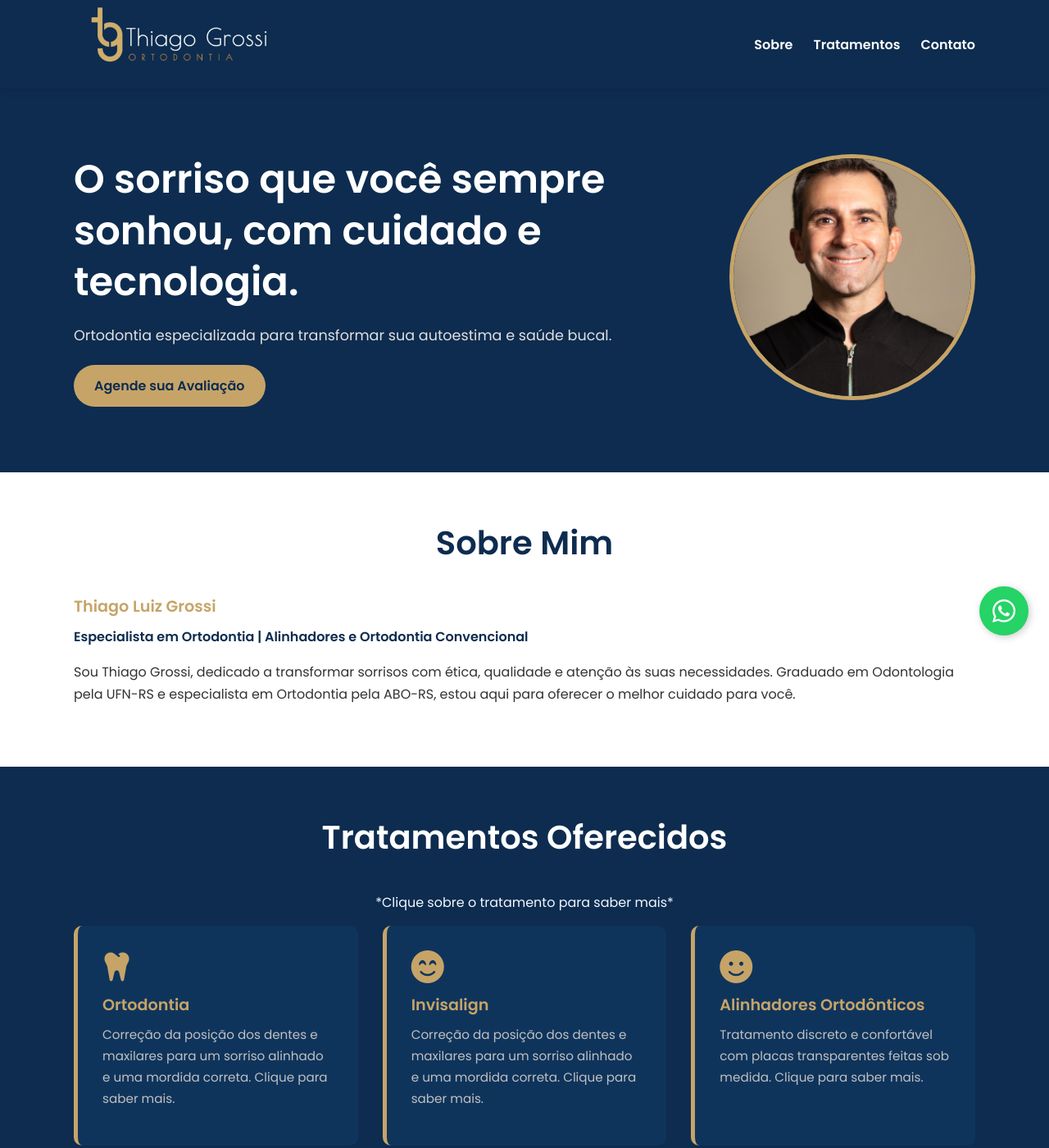
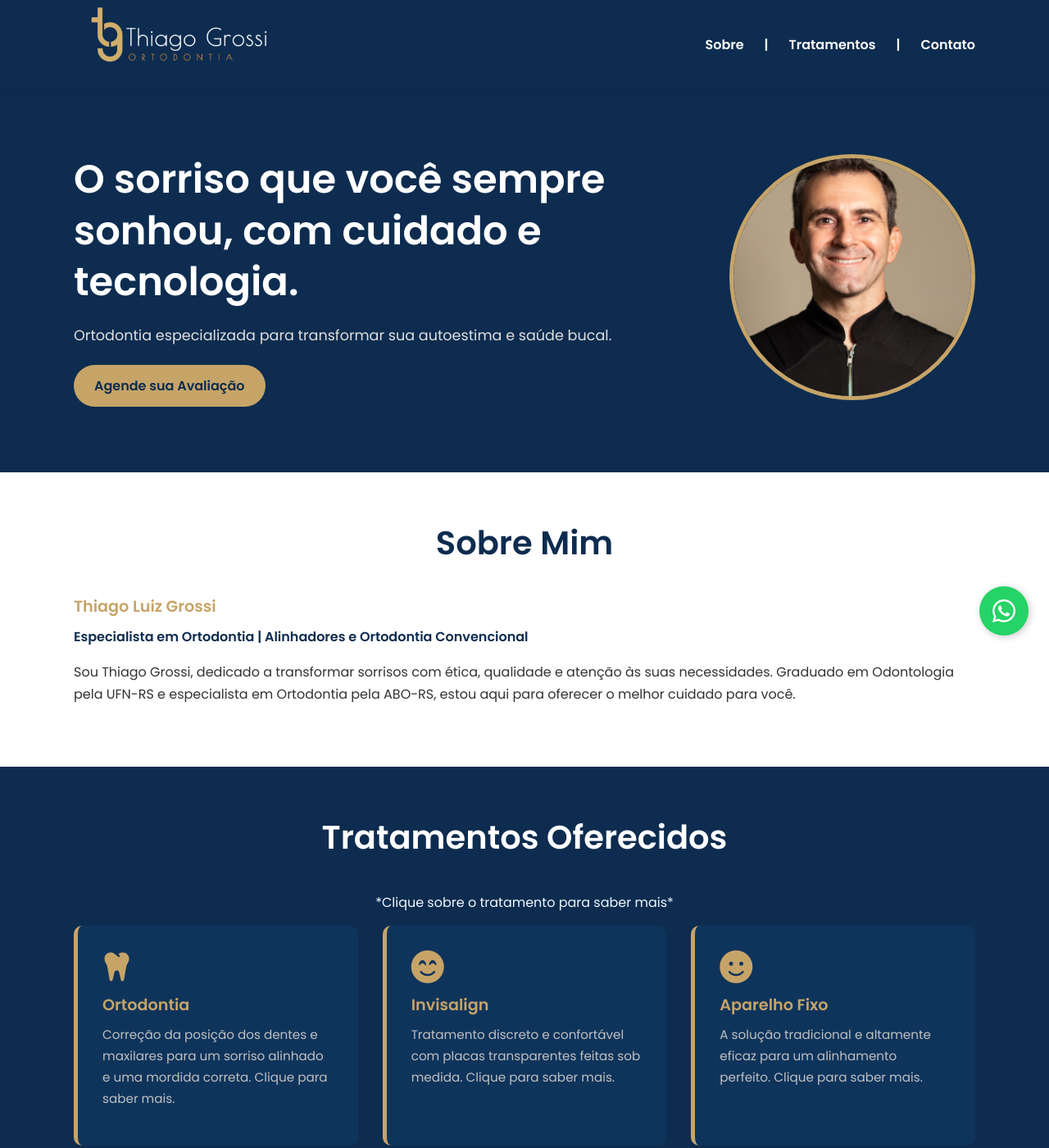
Before and after one commit to eduardo-ramires/Thiago_grossi, a plain HTML site: page index.html in a window 1280 px wide. Shown: the top 1400 px of the page at 82% size. Drawn offline with Linux system fonts and the light colour scheme.

Commit message:
update text

```diff
--- a/index.html
+++ b/index.html
@@ -22,8 +22,10 @@
                 <img src="images/image-removebg-preview.png" alt="Logo Thiago Grossi Ortodontia"> </a>
             <nav>
                 <ul>
-                    <li><a href="#sobre">Sobre</a></li>
+                    <li><a href="#sobre">Sobre </a></li>
+                    <li><a>| </a></li>
                     <li><a href="#servicos">Tratamentos</a></li>
+                    <li><a>| </a></li>
                     <li><a href="#contato">Contato</a></li>
                 </ul>
             </nav>
@@ -68,13 +70,13 @@
                     <div class="service-card" data-modal-target="#modal-invisalign">
                         <i class="fas fa-smile-beam"></i>
                         <h3>Invisalign</h3>
-                        <p>Correção da posição dos dentes e maxilares para um sorriso alinhado e uma mordida correta. Clique para saber mais.</p>
+                        <p>Tratamento discreto e confortável com placas transparentes feitas sob medida. Clique para saber mais.</p>
                     </div>
 
                     <div class="service-card" data-modal-target="#modal-alinhadores">
                         <i class="fas fa-smile"></i>
-                        <h3>Alinhadores Ortodônticos</h3>
-                        <p>Tratamento discreto e confortável com placas transparentes feitas sob medida. Clique para saber mais.</p>
+                        <h3>Aparelho Fixo</h3>
+                        <p>A solução tradicional e altamente eficaz para um alinhamento perfeito. Clique para saber mais.</p>
                     </div>
 
                     <div class="service-card" data-modal-target="#modal-clareamento">
```
